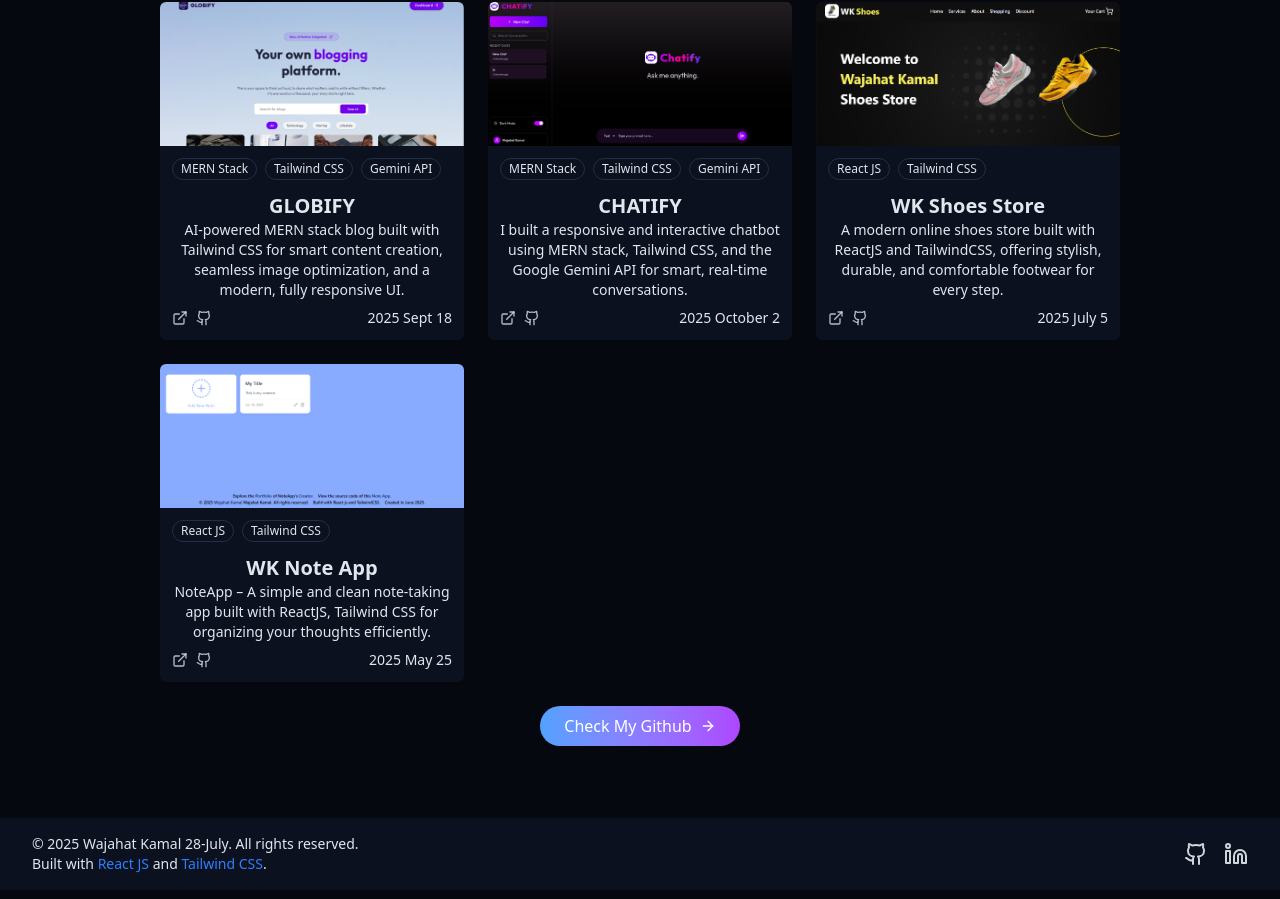
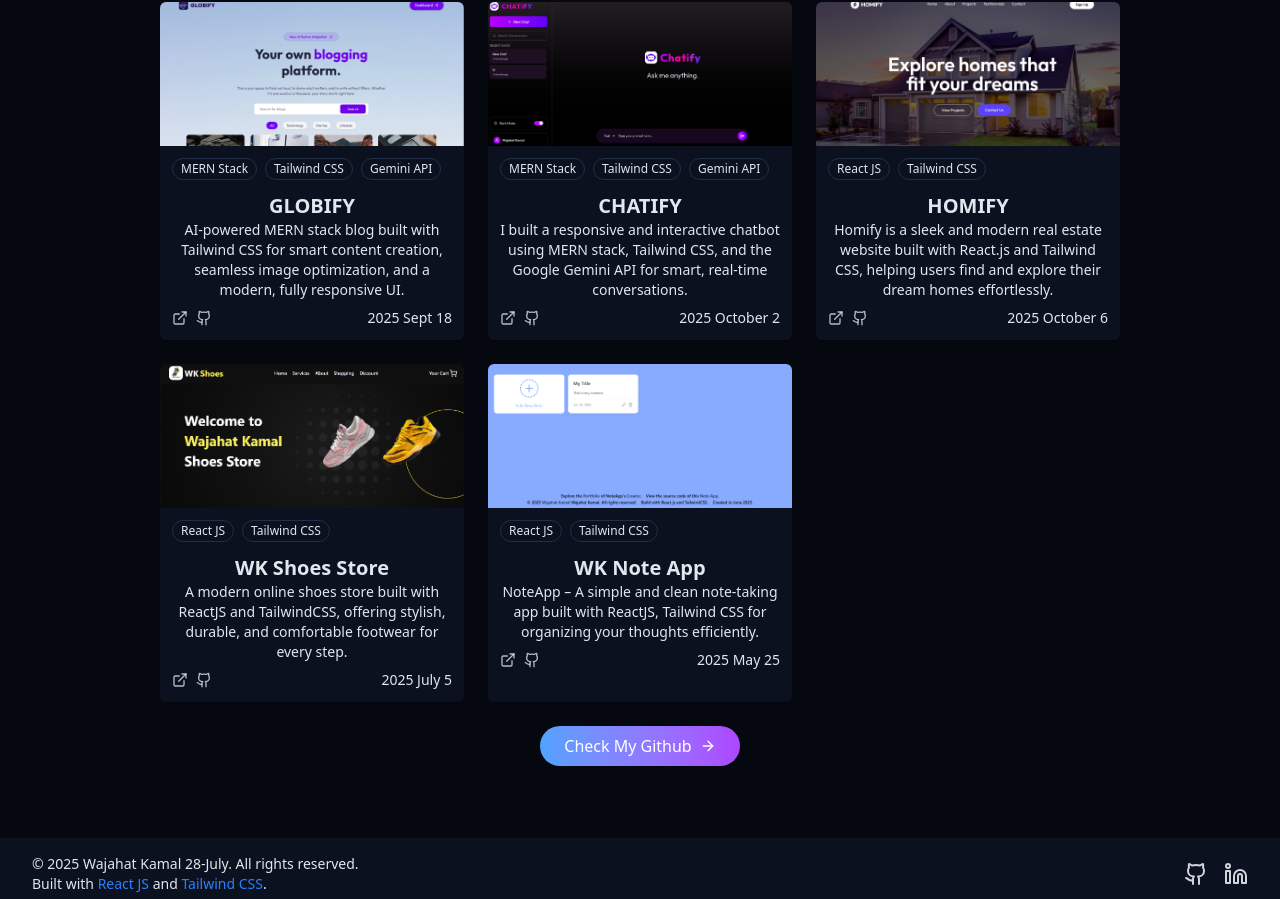
Before and after one commit to wajahat-kamal/Dev-Portfolio, a React (Vite) app: page / in a window 1280 px wide. Shown: the part 1786-2685 px from the top of the page. Built offline with nearby package versions, Linux system fonts and the light colour scheme.

Commit message:
Add new project 'HOMIFY' to Data.js: include details, image, and update project IDs

```diff
--- a/src/assets/Data.js
+++ b/src/assets/Data.js
@@ -2,6 +2,7 @@
 import wkGlobifyImg from "./projects/wk-Globify.png";
 import wkShoesStoreImg from "./projects/WK-Shoes-Store.png";
 import wkChatbotImg from "./projects/wk-chatify.png";
+import wkHomifyImg from "./projects/wk-homify.png";
 import wkNoteAppImg from "./projects/wk-note-app.png";
 
 // Import skill icons
@@ -34,11 +35,21 @@ export const projects = [
     image: wkChatbotImg,
     tags: ["MERN Stack", "Tailwind CSS", "Gemini API"],
     demoURL: "https://chatify-wk.vercel.app/",
-    githubURL: "https://github.com/wajahat-kamal/chatify.git",
+    githubURL: "https://github.com/wajahat-kamal/CHATIFY/",
     date: "2025 October 2",
   },
   {
     id: 3,
+    title: "HOMIFY",
+    description: "Homify is a sleek and modern real estate website built with React.js and Tailwind CSS, helping users find and explore their dream homes effortlessly.",
+    image: wkHomifyImg,
+    tags: ["React JS", "Tailwind CSS"],
+    demoURL: "https://homify-wk.vercel.app/",
+    githubURL: "https://github.com/wajahat-kamal/HOMIFY/",
+    date: "2025 October 6",
+  },
+  {
+    id: 4,
     title: "WK Shoes Store",
     description:
       "A modern online shoes store built with ReactJS and TailwindCSS, offering stylish, durable, and comfortable footwear for every step.",
@@ -49,7 +60,7 @@ export const projects = [
     date: "2025 July 5",
   },
   {
-    id: 4,
+    id: 5,
     title: "WK Note App",
     description:
       "NoteApp – A simple and clean note-taking app built with ReactJS, Tailwind CSS for organizing your thoughts efficiently.",
```
Also changed, not shown: src/assets/projects/wk-homify.png (added).
